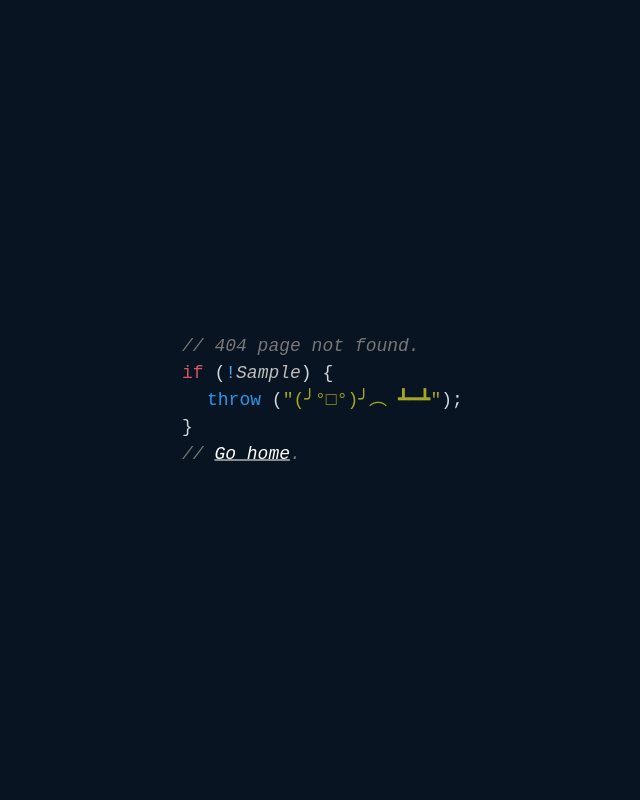
After one commit to EricSzcz/todo_eric, a Django app: template templates/404.html in a window 1280 px wide. The commit adds this page. Shown: the whole page, without its empty margins (298-938 px from the left). Run offline with Django 3.2, Linux system fonts and the light colour scheme; the template is opened without the code that fills it: most values are stand-ins (such as "Sample title", 1, 10 or a date in 2020).

Commit message:
ajustes de css das páginas e inclusão de página 404

```diff
--- /dev/null
+++ b/templates/404.html
@@ -0,0 +1,72 @@
+<!--Um 404 divertido que encontrei no codepen.io-->
+<html>
+    <head>
+        <title>404 Page Not Found &middot; Themisec</title>
+        <style>
+            body {
+                background: #081421;
+                color: #d3d7de;
+                font-family: "Courier new";
+                font-size: 18px;
+                line-height: 1.5em;
+                cursor: default;
+            }
+
+            a {
+                color: #fff;
+            }
+
+            .code-area {
+                position: absolute;
+                width: 320px;
+                min-width: 320px;
+                top: 50%;
+                left: 50%;
+                -webkit-transform: translate(-50%, -50%);
+                transform: translate(-50%, -50%);
+            }
+
+            .code-area > span {
+                display: block;
+            }
+
+            @media screen and (max-width: 320px) {
+                .code-area {
+                    font-size: 5vw;
+                    min-width: auto;
+                    width: 95%;
+                    margin: auto;
+                    padding: 5px;
+                    padding-left: 10px;
+                    line-height: 6.5vw;
+                }
+            }
+        </style>
+    </head>
+    <body>
+        <div class="code-area">
+            <span style="color: #777;font-style:italic;">
+                // 404 page not found.
+            </span>
+            <span>
+                <span style="color:#d65562;">
+                    if
+                </span>
+                (<span style="color:#4ca8ef;">!</span><span style="font-style: italic;color:#bdbdbd;">{{ request_path }}</span>)
+                {
+            </span>
+            <span>
+                <span style="padding-left: 15px;color:#2796ec">
+                    <i style="width: 10px;display:inline-block"></i>throw
+                </span>
+                <span>
+                    (<span style="color: #a6a61f">"(╯°□°)╯︵ ┻━┻"</span>);
+                </span>
+                <span style="display:block">}</span>
+            </span>
+            <span style="color: #777;font-style:italic;">
+                // <a href="/">Go home</a>.
+            </span>
+        </div>
+    </body>
+</html>
--- a/todo/settings.py
+++ b/todo/settings.py
@@ -23,9 +23,9 @@ BASE_DIR = os.path.dirname(os.path.dirname(os.path.abspath(__file__)))
 SECRET_KEY = 'gj@lz&ew!)qf4p+8v^n35lkcfk=yqx%b8s@z09mtd*%4phsjgg'
 
 # SECURITY WARNING: don't run with debug turned on in production!
-DEBUG = True
+DEBUG = False
 
-ALLOWED_HOSTS = []
+ALLOWED_HOSTS = ['localhost']
 
 
 # Application definition
```
Also changed, not shown: templates/base.html (+2 -31 lines), todo_list/templates/lista-todo/lista-todo.html (+29 -1 lines), usuario/templates/usuario/cadastro.html (+17 -17 lines), usuario/templates/usuario/login.html (+18 -18 lines), db.sqlite3.
